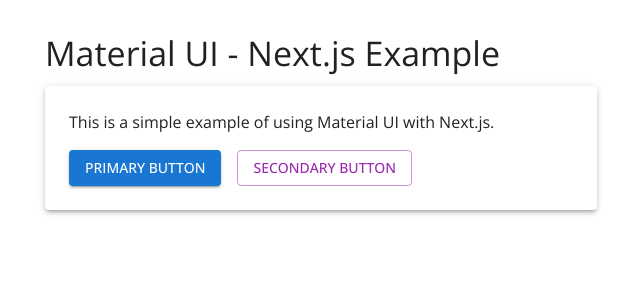
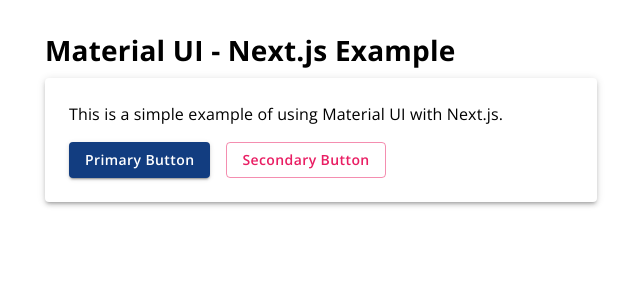
Before and after one commit to sallen-wiley/next.js-test, a Next.js app: page / in a window 1280 px wide. Shown: the top 300 px of the page, without its empty margins (319-959 px from the left). Built offline with nearby package versions, Linux system fonts and the light colour scheme; what @mui/material-nextjs would draw is missing.

Commit message:
theme update

```diff
--- /dev/null
+++ b/src/theme/palette/WileyColors.ts
@@ -0,0 +1,22 @@
+export const WileyColors = {
+  blue: {
+    dark: "#123D80",
+    medium: "#1B5BA0",
+    bright: "#18B7FB",
+  },
+  green: {
+    dark: "#115C36",
+    medium: "#198C53",
+    bright: "#18C76F",
+  },
+  berry: {
+    dark: "#941E66",
+    medium: "#B92D80",
+    bright: "#FF91AA",
+  },
+  yellow: {
+    dark: "#D66310",
+    medium: "#EB850D",
+    bright: "#FFC805",
+  },
+};
--- /dev/null
+++ b/src/theme/palette/colors.ts
@@ -0,0 +1,49 @@
+// src/theme/palette/colors.ts
+import * as muiColors from '@mui/material/colors';
+import { WileyColors } from './WileyColors';
+
+// White-label color overrides (Layer 2)
+const customBlue = {
+  50: "#D8F0FA",
+  100: "#8CC8EE",
+  200: "#4BA1DC",
+  300: "#2B7EC3",
+  400: WileyColors.blue.medium,
+  500: WileyColors.blue.dark,
+  600: "#0B2760",
+  700: "#071943",
+  800: "#040E28",
+  900: "#020613",
+};
+
+const customGreen = {
+  50: "#E8FFF2",
+  100: "#C2F9DB",
+  200: "#84E6B2",
+  300: "#4DC185",
+  400: "#288F5C",
+  500: WileyColors.green.dark,
+  600: "#06351E",
+  700: "#022112",
+  800: "#01140B",
+  900: "#000805",
+};
+
+// Export merged colors (MUI + white-label overrides)
+export const blue = customBlue;
+export const green = customGreen;
+export const grey = { ...muiColors.grey /* add overrides if needed */ };
+export const red = { ...muiColors.red /* add overrides if needed */ };
+export const orange = { ...muiColors.orange /* add overrides if needed */ };
+export const pink = { ...muiColors.pink /* add overrides if needed */ };
+
+// Re-export unmodified MUI colors
+export const amber = muiColors.amber;
+export const brown = muiColors.brown;
+export const cyan = muiColors.cyan;
+// ... other colors you're not overriding
+
+export const common = {
+  black: "#000000",
+  white: "#ffffff",
+};
--- a/src/theme/palette/index.ts
+++ b/src/theme/palette/index.ts
@@ -1,7 +1,32 @@
-import { PaletteMode } from '@mui/material';
+import { PaletteMode } from "@mui/material";
+import * as colors from "./colors";
 
 export const createPalette = (mode: PaletteMode) => ({
   mode,
   // Default MUI palette for now
   // You can expand this with your custom palette settings
+  contrastThreshold: 4.5,
+  primary: {
+    main: colors.blue[500],
+  },
+  secondary: {
+    main: colors.pink[500],
+  },
+  error: {
+    main: colors.red[500],
+  },
+  warning: {
+    main: colors.orange[500],
+  },
+  info: {
+    main: colors.blue[500],
+  },
+  success: {
+    main: colors.green[500],
+  },
+  text: {
+    primary: colors.common.black,
+    secondary: colors.grey[800],
+    disabled: colors.grey[600],
+  },
 });
--- a/src/theme/typography.ts
+++ b/src/theme/typography.ts
@@ -1,14 +1,85 @@
 export const createTypography = () => ({
-  fontFamily: 'var(--font-open-sans)',
+  fontFamily: "var(--font-open-sans)",
   // You can also customize other typography settings
   h1: {
+    fontSize: "3rem",
     fontWeight: 700,
+    lineHeight: 1.167,
+    letterSpacing: "-0.01562em",
   },
   h2: {
-    fontWeight: 600,
+    fontSize: "2.5rem",
+    fontWeight: 700,
+    lineHeight: 1.2,
+    letterSpacing: "-0.00833em",
+  },
+  h3: {
+    fontSize: "2.125rem",
+    fontWeight: 700,
+    lineHeight: 1.167,
+    letterSpacing: "0em",
+  },
+  h4: {
+    fontSize: "1.75rem",
+    fontWeight: 700,
+    lineHeight: 1.286,
+    letterSpacing: "0.00735em",
+  },
+  h5: {
+    fontSize: "1.5rem",
+    fontWeight: 700,
+    lineHeight: 1.334,
+    letterSpacing: "0em",
+  },
+  h6: {
+    fontSize: "1.25rem",
+    fontWeight: 700,
+    lineHeight: 1.4,
+    letterSpacing: "0.0075em",
+  },
+  subtitle1: {
+    fontWeight: 400,
+    fontSize: "1rem",
+    lineHeight: 1.75,
+    letterSpacing: "0.00938em",
+  },
+  subtitle2: {
+    fontWeight: 500,
+    fontSize: "0.875rem",
+    lineHeight: 1.57,
+    letterSpacing: "0.00714em",
   },
   body1: {
     fontWeight: 400,
+    fontSize: "1rem",
+    lineHeight: 1.5,
+    letterSpacing: "0.00938em",
+  },
+  body2: {
+    fontWeight: 400,
+    fontSize: "0.875rem",
+    lineHeight: 1.5,
+    letterSpacing: "0.01071em",
+  },
+  button: {
+    fontWeight: 600,
+    fontSize: "0.875rem",
+    lineHeight: 1.75,
+    letterSpacing: "0.02857em",
+    textTransform: "none",
+  },
+  caption: {
+    fontWeight: 400,
+    fontSize: "0.75rem",
+    lineHeight: 1.66,
+    letterSpacing: "0.03333em",
+  },
+  overline: {
+    fontWeight: 400,
+    fontSize: "0.75rem",
+    lineHeight: 2.66,
+    letterSpacing: "0.08333em",
+    textTransform: "uppercase",
   },
   // Add any other typography variants you want to customize
 });
```
